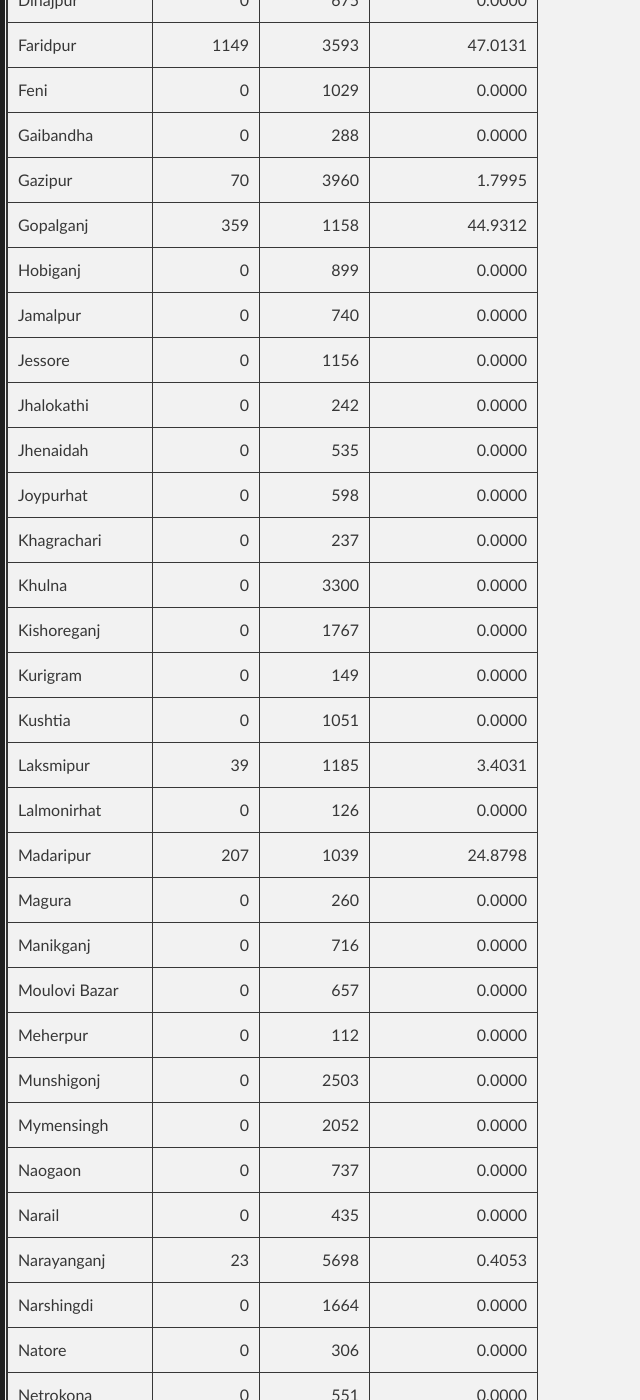
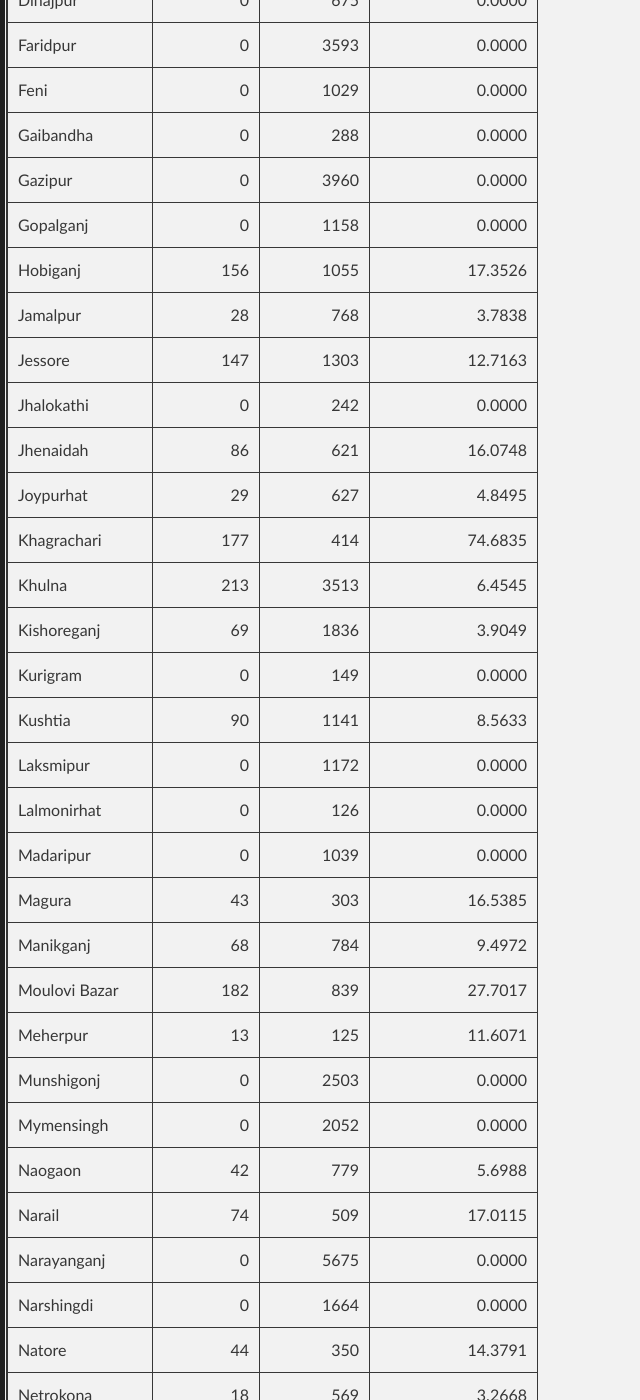
Before and after one commit to promitbasak/covid19bd, a Jekyll site: the page index.html, which Jekyll copies as it is, in a window 1280 px wide and 1400 px high, scrolled down 4841 px. Shown: the whole window, without its empty margins (0-640 px from the left). Built offline with Jekyll 4.4.1, drawn with Linux system fonts in a browser that asks for light colours; some of the changed text lies outside the part shown.

Commit message:
Update index.html

```diff
--- a/index.html
+++ b/index.html
@@ -67,21 +67,21 @@
 </tr></thead>
 <tbody>
 <tr>
-<td>2020-07-18</td>
-<td align="right">2709</td>
-<td align="right">34</td>
-<td align="right">1373</td>
-<td align="right">10923</td>
-<td align="right">202066</td>
-<td align="right">2581</td>
-<td align="right">110098</td>
-<td align="right">89387</td>
-<td align="right">1020349</td>
-<td align="right">1.2773</td>
+<td>2020-07-19</td>
+<td align="right">2459</td>
+<td align="right">37</td>
+<td align="right">1546</td>
+<td align="right">10625</td>
+<td align="right">204525</td>
+<td align="right">2618</td>
+<td align="right">111644</td>
+<td align="right">90263</td>
+<td align="right">1030974</td>
+<td align="right">1.2800</td>
 <td align="right">0.0234</td>
-<td align="right">19.8036</td>
-<td align="right">1122.5889</td>
-<td align="right">14.3389</td>
+<td align="right">19.8380</td>
+<td align="right">1136.2500</td>
+<td align="right">14.5444</td>
 </tr>
 </tbody>
 </table>
@@ -89,27 +89,27 @@
         <h3>Graphs:</h3>
         <div class="photo-album">
       <div>
-        <img src="https://raw.githubusercontent.com/promitbasak/Covid-19_bd_extended/master/assests/2020-07-18/Figure_1.png">
+        <img src="https://raw.githubusercontent.com/promitbasak/Covid-19_bd_extended/master/assests/2020-07-19/Figure_1.png">
         <h5>Overall Condition</h5>
       </div>
       <div>
-        <img src="https://raw.githubusercontent.com/promitbasak/Covid-19_bd_extended/master/assests/2020-07-18/Figure_2.png">
+        <img src="https://raw.githubusercontent.com/promitbasak/Covid-19_bd_extended/master/assests/2020-07-19/Figure_2.png">
         <h5>Total Cases</h5>
       </div>
       <div>
-        <img src="https://raw.githubusercontent.com/promitbasak/Covid-19_bd_extended/master/assests/2020-07-18/Figure_8.png">
+        <img src="https://raw.githubusercontent.com/promitbasak/Covid-19_bd_extended/master/assests/2020-07-19/Figure_8.png">
         <h5>Total Deaths</h5>
       </div>
       <div>
-        <img src="https://raw.githubusercontent.com/promitbasak/Covid-19_bd_extended/master/assests/2020-07-18/Figure_24.png">
+        <img src="https://raw.githubusercontent.com/promitbasak/Covid-19_bd_extended/master/assests/2020-07-19/Figure_24.png">
         <h5>District-wise Corona Map</h5>
       </div>
       <div>
-        <img src="https://raw.githubusercontent.com/promitbasak/Covid-19_bd_extended/master/assests/2020-07-18/Figure_20.png">
+        <img src="https://raw.githubusercontent.com/promitbasak/Covid-19_bd_extended/master/assests/2020-07-19/Figure_20.png">
         <h5>BD vs USA: Cases</h5>
       </div>
       <div>
-        <img src="https://raw.githubusercontent.com/promitbasak/Covid-19_bd_extended/master/assests/2020-07-18/Figure_21.png">
+        <img src="https://raw.githubusercontent.com/promitbasak/Covid-19_bd_extended/master/assests/2020-07-19/Figure_21.png">
         <h5>BD vs USA: Deaths</h5>
       </div>
     </div>
@@ -126,15 +126,15 @@
 </tr></thead>
 <tbody><tr>
 <td>Bagerhat</td>
-<td align="right">0</td>
-<td align="right">358</td>
-<td align="right">0.0000</td>
+<td align="right">36</td>
+<td align="right">394</td>
+<td align="right">10.0559</td>
 </tr>
 <tr>
 <td>Bandarban</td>
-<td align="right">179</td>
+<td align="right">0</td>
 <td align="right">507</td>
-<td align="right">54.5732</td>
+<td align="right">0.0000</td>
 </tr>
 <tr>
 <td>Barguna</td>
@@ -150,15 +150,15 @@
 </tr>
 <tr>
 <td>Bhola</td>
-<td align="right">0</td>
-<td align="right">422</td>
-<td align="right">0.0000</td>
+<td align="right">1</td>
+<td align="right">423</td>
+<td align="right">0.2370</td>
 </tr>
 <tr>
 <td>Bogura</td>
-<td align="right">0</td>
-<td align="right">3923</td>
-<td align="right">0.0000</td>
+<td align="right">197</td>
+<td align="right">4120</td>
+<td align="right">5.0217</td>
 </tr>
 <tr>
 <td>B. Baria</td>
@@ -168,33 +168,33 @@
 </tr>
 <tr>
 <td>Chandpur</td>
-<td align="right">56</td>
-<td align="right">1422</td>
-<td align="right">4.0996</td>
+<td align="right">35</td>
+<td align="right">1457</td>
+<td align="right">2.4613</td>
 </tr>
 <tr>
 <td>Chapainawabganj</td>
-<td align="right">0</td>
-<td align="right">227</td>
-<td align="right">0.0000</td>
+<td align="right">64</td>
+<td align="right">291</td>
+<td align="right">28.1938</td>
 </tr>
 <tr>
 <td>Chattogram</td>
-<td align="right">738</td>
+<td align="right">0</td>
 <td align="right">12669</td>
-<td align="right">6.1856</td>
+<td align="right">0.0000</td>
 </tr>
 <tr>
 <td>Chuadanga</td>
-<td align="right">0</td>
-<td align="right">323</td>
-<td align="right">0.0000</td>
+<td align="right">41</td>
+<td align="right">364</td>
+<td align="right">12.6935</td>
 </tr>
 <tr>
 <td>Cox&#39;s bazar</td>
-<td align="right">54</td>
+<td align="right">0</td>
 <td align="right">3073</td>
-<td align="right">1.7887</td>
+<td align="right">0.0000</td>
 </tr>
 <tr>
 <td>Cumilla</td>
@@ -204,9 +204,9 @@
 </tr>
 <tr>
 <td>Dhaka</td>
-<td align="right">0</td>
-<td align="right">41950</td>
-<td align="right">0.0000</td>
+<td align="right">83</td>
+<td align="right">42033</td>
+<td align="right">0.1979</td>
 </tr>
 <tr>
 <td>Dinajpur</td>
@@ -216,9 +216,9 @@
 </tr>
 <tr>
 <td>Faridpur</td>
-<td align="right">1149</td>
+<td align="right">0</td>
 <td align="right">3593</td>
-<td align="right">47.0131</td>
+<td align="right">0.0000</td>
 </tr>
 <tr>
 <td>Feni</td>
@@ -234,33 +234,33 @@
 </tr>
 <tr>
 <td>Gazipur</td>
-<td align="right">70</td>
+<td align="right">0</td>
 <td align="right">3960</td>
-<td align="right">1.7995</td>
+<td align="right">0.0000</td>
 </tr>
 <tr>
 <td>Gopalganj</td>
-<td align="right">359</td>
+<td align="right">0</td>
 <td align="right">1158</td>
-<td align="right">44.9312</td>
+<td align="right">0.0000</td>
 </tr>
 <tr>
 <td>Hobiganj</td>
-<td align="right">0</td>
-<td align="right">899</td>
-<td align="right">0.0000</td>
+<td align="right">156</td>
+<td align="right">1055</td>
+<td align="right">17.3526</td>
 </tr>
 <tr>
 <td>Jamalpur</td>
-<td align="right">0</td>
-<td align="right">740</td>
-<td align="right">0.0000</td>
+<td align="right">28</td>
+<td align="right">768</td>
+<td align="right">3.7838</td>
 </tr>
 <tr>
 <td>Jessore</td>
-<td align="right">0</td>
-<td align="right">1156</td>
-<td align="right">0.0000</td>
+<td align="right">147</td>
+<td align="right">1303</td>
+<td align="right">12.7163</td>
 </tr>
 <tr>
 <td>Jhalokathi</td>
@@ -270,33 +270,33 @@
 </tr>
 <tr>
 <td>Jhenaidah</td>
-<td align="right">0</td>
-<td align="right">535</td>
-<td align="right">0.0000</td>
+<td align="right">86</td>
+<td align="right">621</td>
+<td align="right">16.0748</td>
 </tr>
 <tr>
 <td>Joypurhat</td>
-<td align="right">0</td>
-<td align="right">598</td>
-<td align="right">0.0000</td>
+<td align="right">29</td>
+<td align="right">627</td>
+<td align="right">4.8495</td>
 </tr>
 <tr>
 <td>Khagrachari</td>
-<td align="right">0</td>
-<td align="right">237</td>
-<td align="right">0.0000</td>
+<td align="right">177</td>
+<td align="right">414</td>
+<td align="right">74.6835</td>
 </tr>
 <tr>
 <td>Khulna</td>
-<td align="right">0</td>
-<td align="right">3300</td>
-<td align="right">0.0000</td>
+<td align="right">213</td>
+<td align="right">3513</td>
+<td align="right">6.4545</td>
 </tr>
 <tr>
 <td>Kishoreganj</td>
-<td align="right">0</td>
-<td align="right">1767</td>
-<td align="right">0.0000</td>
+<td align="right">69</td>
+<td align="right">1836</td>
+<td align="right">3.9049</td>
 </tr>
 <tr>
 <td>Kurigram</td>
@@ -306,15 +306,15 @@
 </tr>
 <tr>
 <td>Kushtia</td>
-<td align="right">0</td>
-<td align="right">1051</td>
-<td align="right">0.0000</td>
+<td align="right">90</td>
+<td align="right">1141</td>
+<td align="right">8.5633</td>
 </tr>
 <tr>
 <td>Laksmipur</td>
-<td align="right">39</td>
-<td align="right">1185</td>
-<td align="right">3.4031</td>
+<td align="right">0</td>
+<td align="right">1172</td>
+<td align="right">0.0000</td>
 </tr>
 <tr>
 <td>Lalmonirhat</td>
@@ -324,33 +324,33 @@
 </tr>
 <tr>
 <td>Madaripur</td>
-<td align="right">207</td>
+<td align="right">0</td>
 <td align="right">1039</td>
-<td align="right">24.8798</td>
+<td align="right">0.0000</td>
 </tr>
 <tr>
 <td>Magura</td>
-<td align="right">0</td>
-<td align="right">260</td>
-<td align="right">0.0000</td>
+<td align="right">43</td>
+<td align="right">303</td>
+<td align="right">16.5385</td>
 </tr>
 <tr>
 <td>Manikganj</td>
-<td align="right">0</td>
-<td align="right">716</td>
-<td align="right">0.0000</td>
+<td align="right">68</td>
+<td align="right">784</td>
+<td align="right">9.4972</td>
 </tr>
 <tr>
 <td>Moulovi Bazar</td>
-<td align="right">0</td>
-<td align="right">657</td>
-<td align="right">0.0000</td>
+<td align="right">182</td>
+<td align="right">839</td>
+<td align="right">27.7017</td>
 </tr>
 <tr>
 <td>Meherpur</td>
-<td align="right">0</td>
-<td align="right">112</td>
-<td align="right">0.0000</td>
+<td align="right">13</td>
+<td align="right">125</td>
+<td align="right">11.6071</td>
 </tr>
 <tr>
 <td>Munshigonj</td>
@@ -366,21 +366,21 @@
 </tr>
 <tr>
 <td>Naogaon</td>
-<td align="right">0</td>
-<td align="right">737</td>
-<td align="right">0.0000</td>
+<td align="right">42</td>
+<td align="right">779</td>
+<td align="right">5.6988</td>
 </tr>
 <tr>
 <td>Narail</td>
-<td align="right">0</td>
-<td align="right">435</td>
-<td align="right">0.0000</td>
+<td align="right">74</td>
+<td align="right">509</td>
+<td align="right">17.0115</td>
 </tr>
 <tr>
 <td>Narayanganj</td>
-<td align="right">23</td>
-<td align="right">5698</td>
-<td align="right">0.4053</td>
+<td align="right">0</td>
+<td align="right">5675</td>
+<td align="right">0.0000</td>
 </tr>
 <tr>
 <td>Narshingdi</td>
@@ -390,15 +390,15 @@
 </tr>
 <tr>
 <td>Natore</td>
-<td align="right">0</td>
-<td align="right">306</td>
-<td align="right">0.0000</td>
+<td align="right">44</td>
+<td align="right">350</td>
+<td align="right">14.3791</td>
 </tr>
 <tr>
 <td>Netrokona</td>
-<td align="right">0</td>
-<td align="right">551</td>
-<td align="right">0.0000</td>
+<td align="right">18</td>
+<td align="right">569</td>
+<td align="right">3.2668</td>
 </tr>
 <tr>
 <td>Nilphamari</td>
@@ -408,15 +408,15 @@
 </tr>
 <tr>
 <td>Noakhali</td>
-<td align="right">59</td>
-<td align="right">2697</td>
-<td align="right">2.2365</td>
+<td align="right">26</td>
+<td align="right">2723</td>
+<td align="right">0.9640</td>
 </tr>
 <tr>
 <td>Pabna</td>
-<td align="right">0</td>
-<td align="right">627</td>
-<td align="right">0.0000</td>
+<td align="right">44</td>
+<td align="right">671</td>
+<td align="right">7.0175</td>
 </tr>
 <tr>
 <td>Panchagar</td>
@@ -426,9 +426,9 @@
 </tr>
 <tr>
 <td>Patuakhali</td>
-<td align="right">22</td>
-<td align="right">774</td>
-<td align="right">2.9255</td>
+<td align="right">44</td>
+<td align="right">818</td>
+<td align="right">5.6848</td>
 </tr>
 <tr>
 <td>Pirojpur</td>
@@ -438,9 +438,9 @@
 </tr>
 <tr>
 <td>Rajbari</td>
-<td align="right">251</td>
+<td align="right">0</td>
 <td align="right">814</td>
-<td align="right">44.5826</td>
+<td align="right">0.0000</td>
 </tr>
 <tr>
 <td>Rajshahi</td>
@@ -450,9 +450,9 @@
 </tr>
 <tr>
 <td>Rangamati</td>
-<td align="right">26</td>
+<td align="right">0</td>
 <td align="right">495</td>
-<td align="right">5.5437</td>
+<td align="right">0.0000</td>
 </tr>
 <tr>
 <td>Rangpur</td>
@@ -462,15 +462,15 @@
 </tr>
 <tr>
 <td>Satkhira</td>
-<td align="right">0</td>
-<td align="right">432</td>
-<td align="right">0.0000</td>
+<td align="right">55</td>
+<td align="right">487</td>
+<td align="right">12.7315</td>
 </tr>
 <tr>
 <td>Shariatpur</td>
-<td align="right">175</td>
+<td align="right">0</td>
 <td align="right">843</td>
-<td align="right">26.1976</td>
+<td align="right">0.0000</td>
 </tr>
 <tr>
 <td>Sherpur</td>
@@ -480,27 +480,27 @@
 </tr>
 <tr>
 <td>Sirajganj</td>
-<td align="right">0</td>
-<td align="right">952</td>
-<td align="right">0.0000</td>
+<td align="right">91</td>
+<td align="right">1043</td>
+<td align="right">9.5588</td>
 </tr>
 <tr>
 <td>Sunamganj</td>
-<td align="right">0</td>
-<td align="right">1170</td>
-<td align="right">0.0000</td>
+<td align="right">108</td>
+<td align="right">1278</td>
+<td align="right">9.2308</td>
 </tr>
 <tr>
 <td>Sylhet</td>
-<td align="right">105</td>
+<td align="right">0</td>
 <td align="right">3323</td>
-<td align="right">3.2629</td>
+<td align="right">0.0000</td>
 </tr>
 <tr>
 <td>Tangail</td>
-<td align="right">0</td>
-<td align="right">1042</td>
-<td align="right">0.0000</td>
+<td align="right">98</td>
+<td align="right">1140</td>
+<td align="right">9.4050</td>
 </tr>
 <tr>
 <td>Thakurgaon</td>
@@ -2793,6 +2793,23 @@
 <td align="right">1122.5889</td>
 <td align="right">14.3389</td>
 </tr>
+<tr>
+<td>2020-07-19</td>
+<td align="right">2459</td>
+<td align="right">37</td>
+<td align="right">1546</td>
+<td align="right">10625</td>
+<td align="right">204525</td>
+<td align="right">2618</td>
+<td align="right">111644</td>
+<td align="right">90263</td>
+<td align="right">1030974</td>
+<td align="right">1.2800</td>
+<td align="right">0.0234</td>
+<td align="right">19.8380</td>
+<td align="right">1136.2500</td>
+<td align="right">14.5444</td>
+</tr>
 </tbody></table>
 
 
```
Also changed, not shown: other parts of index.html (+1 -1 lines).
